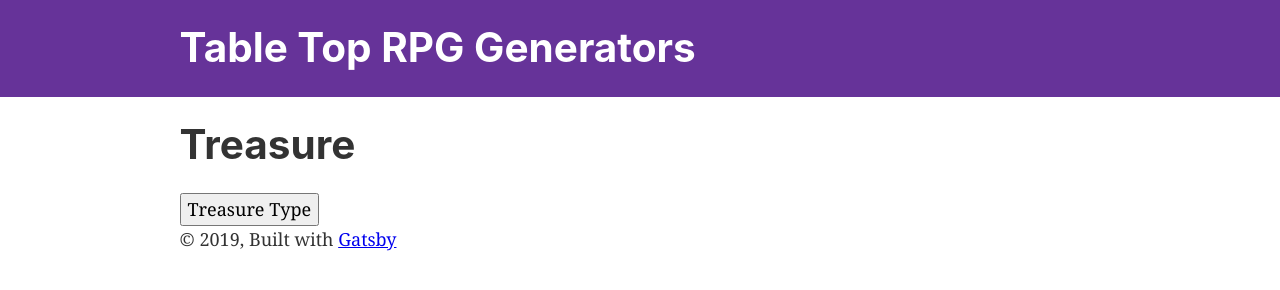
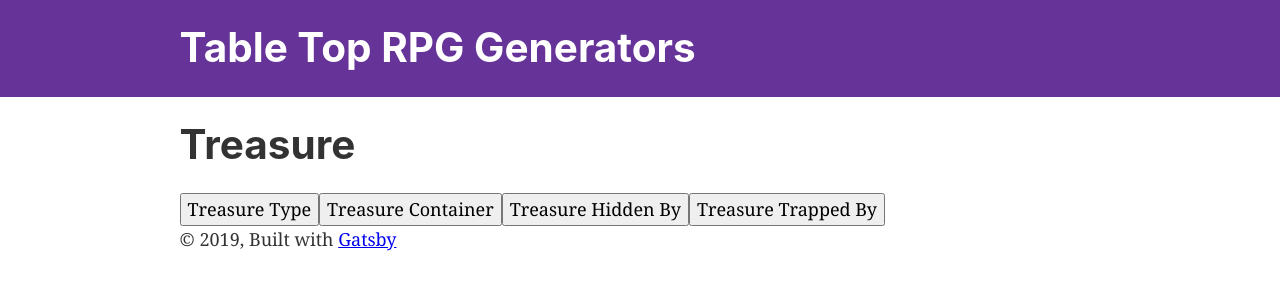
Before and after one commit to tkgwheeler/ttrpg-generators, a Gatsby site: page / in a window 1280 px wide. Built offline with nearby package versions, Linux system fonts and the light colour scheme; Gatsby itself is replaced by a stand-in of ours.

Commit message:
Added Treasure Container

```diff
--- a/src/components/Treasure/Treasure.js
+++ b/src/components/Treasure/Treasure.js
@@ -26,6 +26,15 @@ const Treasure = () => {
       <button onClick={() => weightedRandomBag(treasureTypes)}>
         Treasure Type
       </button>
+      <button onClick={() => weightedRandomBag(treasureContainer)}>
+        Treasure Container
+      </button>
+      <button onClick={() => weightedRandomBag(treasureHiddenBy)}>
+        Treasure Hidden By
+      </button>
+      <button onClick={() => weightedRandomBag(treasureTrappedBy)}>
+        Treasure Trapped By
+      </button>
     </div>
   );
 };
@@ -49,4 +58,157 @@ const treasureTypes = [
     name: "Coins",
     weight: 6,
   },
+  {
+    name: "Furnishings and clothing",
+    weight: 4,
+  },
+  {
+    name: "Gems",
+    weight: 2,
+  },
+  {
+    name: "Special and Magic Items",
+    weight: 1,
+  },
 ];
+
+const treasureContainer = [
+  {
+    name: "Bags or Sacks",
+    weight: 1,
+  },
+  {
+    name: "Barrels or Cask",
+    weight: 1,
+  },
+  {
+    name: "Coffer or Kist",
+    weight: 1,
+  },
+  {
+    name: "Chest",
+    weight: 1,
+  },
+  {
+    name: "Huge Chest",
+    weight: 1,
+  },
+  {
+    name: "Trunk",
+    weight: 1,
+  },
+  {
+    name: "Urn",
+    weight: 1,
+  },
+  {
+    name: "Jar",
+    weight: 1,
+  },
+  {
+    name: "Niche",
+    weight: 1,
+  },
+  {
+    name: "Loose",
+    weight: 1,
+  },
+];
+
+const treasureHiddenBy = [
+  {
+    name: "Concealed",
+    weight: 2,
+  },
+  {
+    name: "Invisible",
+    weight: 1,
+  },
+  {
+    name: "Secret space under container",
+    weight: 1,
+  },
+  {
+    name: "Secret compartment",
+    weight: 1,
+  },
+  {
+    name: "Inside an ordinary item in plain view",
+    weight: 1,
+  },
+  {
+    name: "Disguised to appear as something else",
+    weight: 1,
+  },
+  {
+    name: "Under a heap of trash or dung",
+    weight: 1,
+  },
+  {
+    name: "Under a loose stone in the floor or wall",
+    weight: 1,
+  },
+  {
+    name: "In a nearby secret or concealed room",
+    weight: 1,
+  },
+];
+
+const treasureTrappedBy = [
+  {
+    name: "Contact Poison on Treasure",
+    weight: 1,
+  },
+  {
+    name: "Contact Poison on Container",
+    weight: 1,
+  },
+  {
+    name: "Poisoned needles in lock",
+    weight: 2,
+  },
+  {
+    name: "Poisoned needles in handle",
+    weight: 3,
+  },
+  {
+    name: "Poisoned spring darts in front",
+    weight: 2,
+  },
+  {
+    name: "Poisoned spring darts on top",
+    weight: 2,
+  },
+  {
+    name: "Poisoned Spring darts from inside lid",
+    weight: 2,
+  },
+  {
+    name: "Poisoned spring darts from inside bottom",
+    weight: 2,
+  },
+  {
+    name: "Blade scything across top",
+    weight: 1,
+  },
+  {
+    name: "Poisonous vermin (insects, reptiles)",
+    weight: 1,
+  },
+  {
+    name: "Poison Gas released",
+    weight: 1,
+  },
+  {
+    name: "Trap door opens",
+    weight: 1,
+  },
+  {
+    name: "Stone block drops",
+    weight: 1,
+  },
+  {
+    name: "Magic",
+    weight: 1,
+  },
+];
```
